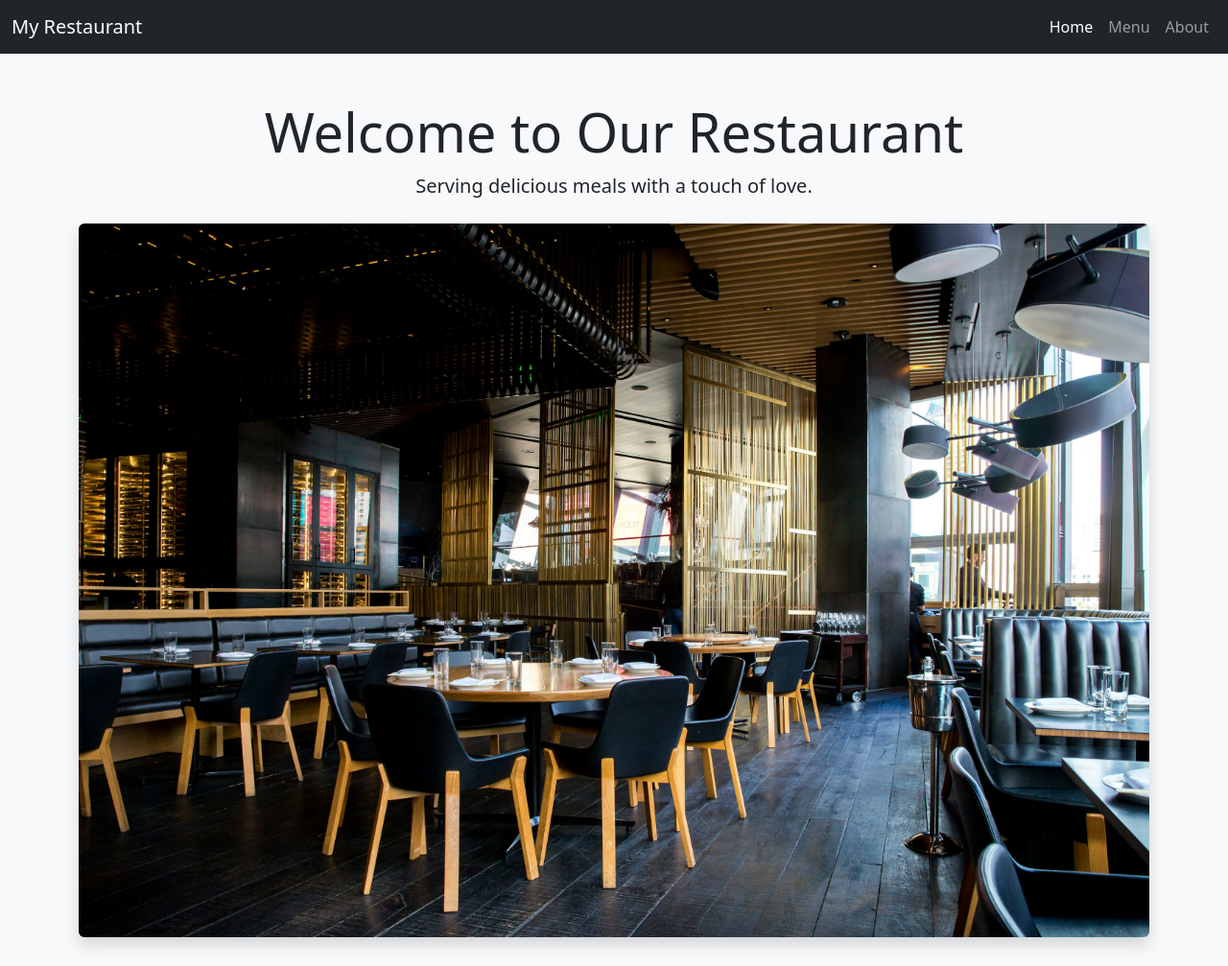
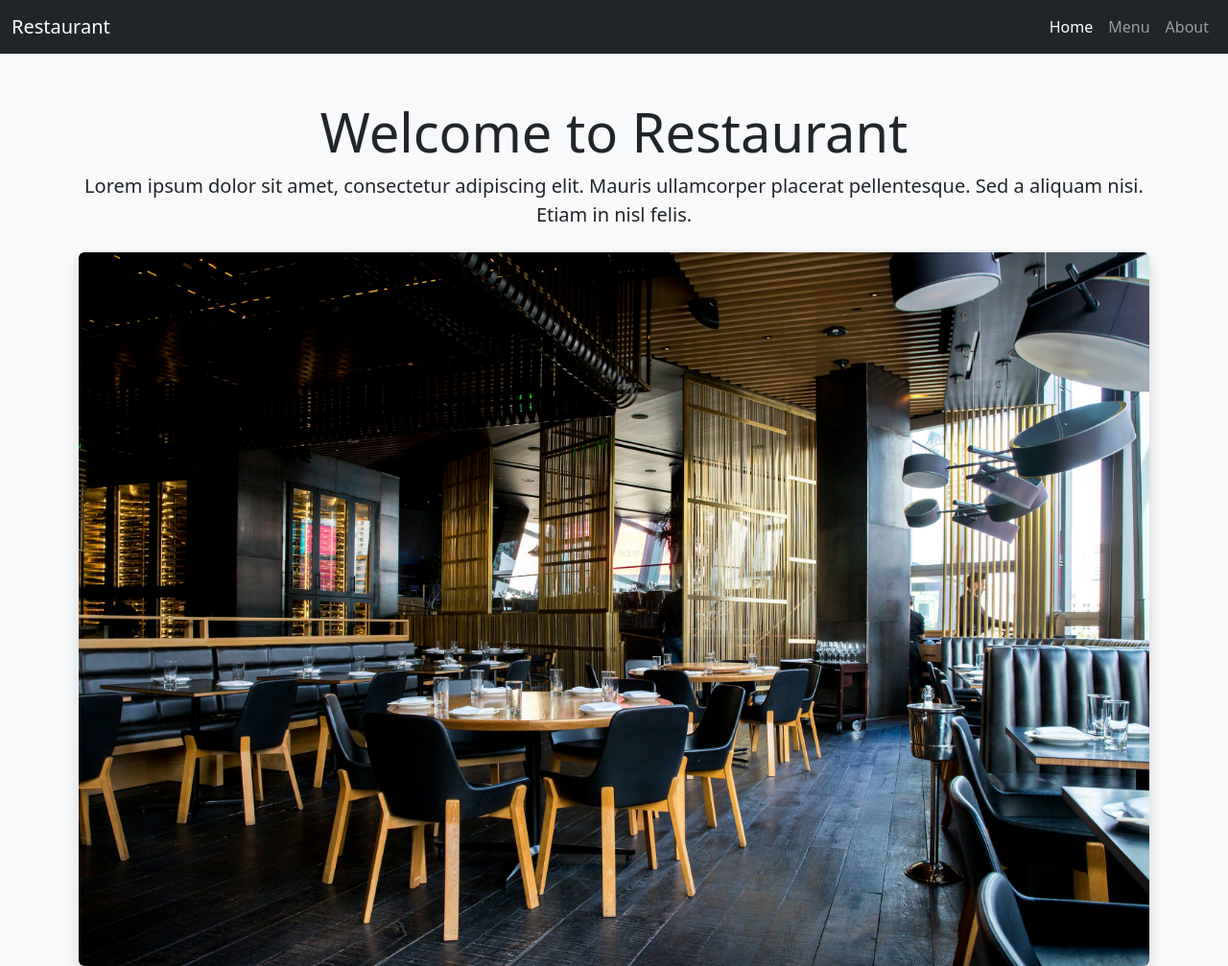
Before and after one commit to SoyabKarki/odin-restaurant-page, a website built with webpack: page src/template.html in a window 1280 px wide. Shown: the top 1007 px of the page at 96% size. Built offline with nearby package versions, Linux system fonts and the light colour scheme.

Commit message:
Use lipsum for description

```diff
--- a/src/about-page.js
+++ b/src/about-page.js
@@ -9,7 +9,7 @@ export function loadAboutPage() {
 
   const description = document.createElement('p');
   description.className = 'lead text-center mt-3';
-  description.textContent = 'We’re a locally owned restaurant serving comfort food made with love.';
+  description.textContent = 'Lorem ipsum dolor sit amet, consectetur adipiscing elit. Quisque quis congue augue, id dictum risus. Donec leo tellus, fringilla in aliquet pretium, imperdiet ac libero. Duis efficitur nisi a ipsum venenatis tincidunt. Ut non risus tellus. Cras ornare, mauris ut vulputate interdum, diam lorem luctus odio, vitae placerat dui nisi.';
   content.appendChild(description);
 
   const contact = document.createElement('div');
--- a/src/landing-page.js
+++ b/src/landing-page.js
@@ -9,12 +9,12 @@ export function loadLandingPage() {
 
   const title = document.createElement('h1');
   title.className = 'display-4';
-  title.textContent = 'Welcome to Our Restaurant';
+  title.textContent = 'Welcome to Restaurant';
   text.appendChild(title);
 
   const paragraph = document.createElement('p');
   paragraph.className = 'lead';
-  paragraph.textContent = 'Serving delicious meals with a touch of love.';
+  paragraph.textContent = 'Lorem ipsum dolor sit amet, consectetur adipiscing elit. Mauris ullamcorper placerat pellentesque. Sed a aliquam nisi. Etiam in nisl felis.';
   text.appendChild(paragraph);
 
   content.appendChild(text);
--- a/src/template.html
+++ b/src/template.html
@@ -10,7 +10,7 @@
 <body class="bg-light">
   <nav class="navbar navbar-expand-sm navbar-dark bg-dark">
     <div class="container-fluid">
-      <a class="navbar-brand" href="#">My Restaurant</a>
+      <a class="navbar-brand" href="#">Restaurant</a>
       <div class="collapse navbar-collapse">
         <ul class="navbar-nav ms-auto">
           <li class="nav-item"><a id="homeBtn" class="nav-link active" href="#">Home</a></li>
```
